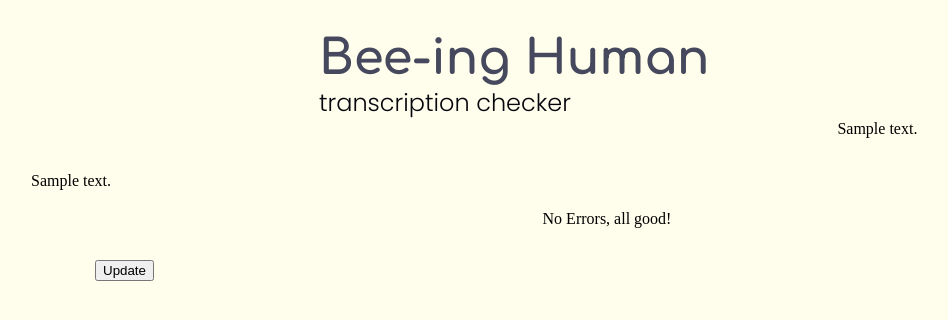
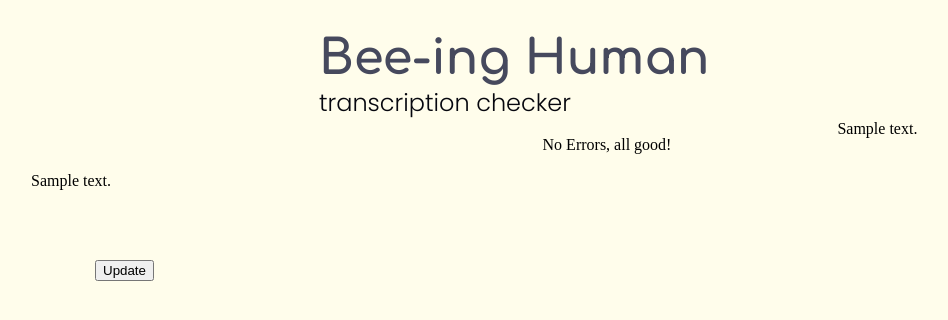
Before and after one commit to NewcastleRSE/beeing-human, a Flask app: template app/website/templates/file-parser.html in a window 1280 px wide. Shown: the top 320 px of the page, without its empty margins (33-981 px from the left). Run offline with Flask 2, Linux system fonts and the light colour scheme; the template is opened without the code that fills it: most values are stand-ins (such as "Sample title", 1, 10 or a date in 2020).

Commit message:
change to error display

```diff
--- a/app/website/static/style/style.css
+++ b/app/website/static/style/style.css
@@ -86,7 +86,6 @@ body {
 /* error list styling */
 .parser-result {
     text-align: center;
-    align-self: center;
 }
 
 .error-mark.active {
```
